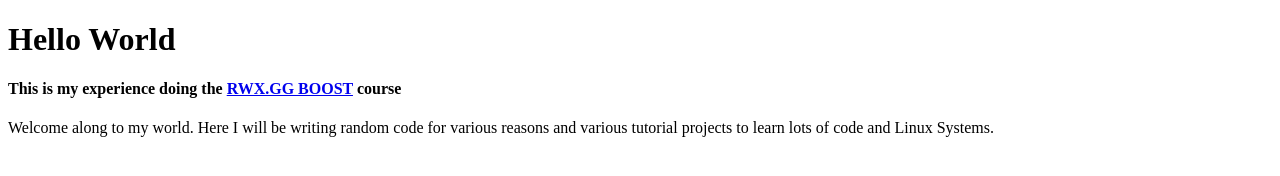
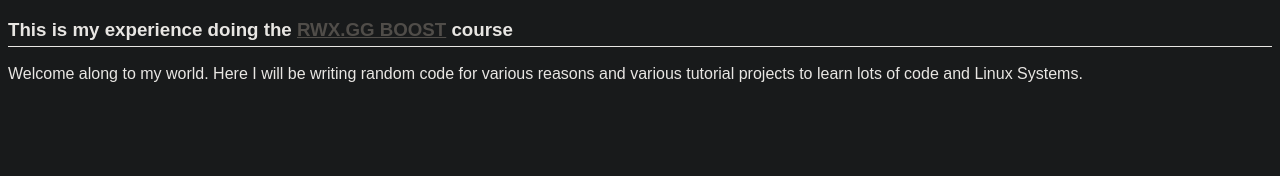
Before and after one commit to majorelk/web-code-discovery, a plain HTML site: page index.html in a window 1280 px wide. Drawn offline with Linux system fonts and the light colour scheme.

Commit message:
added text and some styling

```diff
--- a/index.html
+++ b/index.html
@@ -3,13 +3,19 @@
   <head>
     <meta charset="utf-8">
     <meta name="viewport" content="width=device-width">
-    <title>MajorElk Messing Around with web Coderepl.it</title>
+    <title>MajorElk, Messing Around with web Code on repl.it</title>
     <link href="style.css" rel="stylesheet" type="text/css" />
   </head>
   <body>
     <script src="script.js"></script>
-      <h1>Hello World</h1>
-      <h4>This is my experience doing the <a href="https://rwx.gg/" target="_blank">RWX.GG BOOST</a> course</h2>
-      <p>Welcome along to my world. Here I will be writing random code for various reasons and various tutorial projects to learn lots of code and Linux Systems.</p>
+
+      <h3>This is my experience doing the
+        <a href="https://rwx.gg/" target="_blank">RWX.GG BOOST</a>
+      course</h3>
+
+      <p>Welcome along to my world. Here I will be writing random code for various reasons and various tutorial projects to learn lots of code and Linux Systems.
+      </p>
+
+
   </body>
 </html>
--- a/style.css
+++ b/style.css
@@ -0,0 +1,16 @@
+html, body {
+  background: #181a1b ;
+  border-color: #736b5e;
+  color: #e8e6e3;
+  font-family:Arial, Helvetica, sans-serif;
+}
+H3 {
+  color:#e8e6e3;
+  font-weight: bolder;
+  border-bottom: 1px solid;
+  padding-bottom: .3rem;
+}
+
+a {
+  color: #504d49;
+}
```
